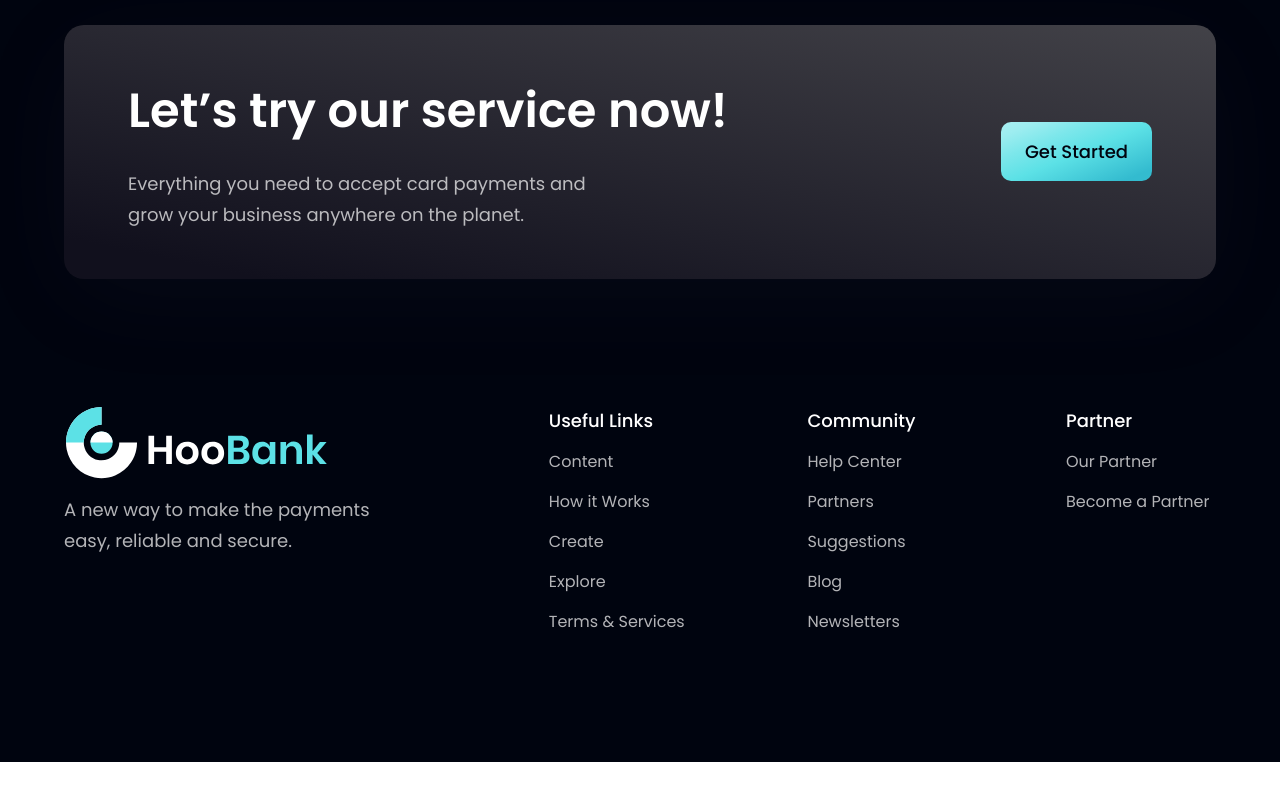
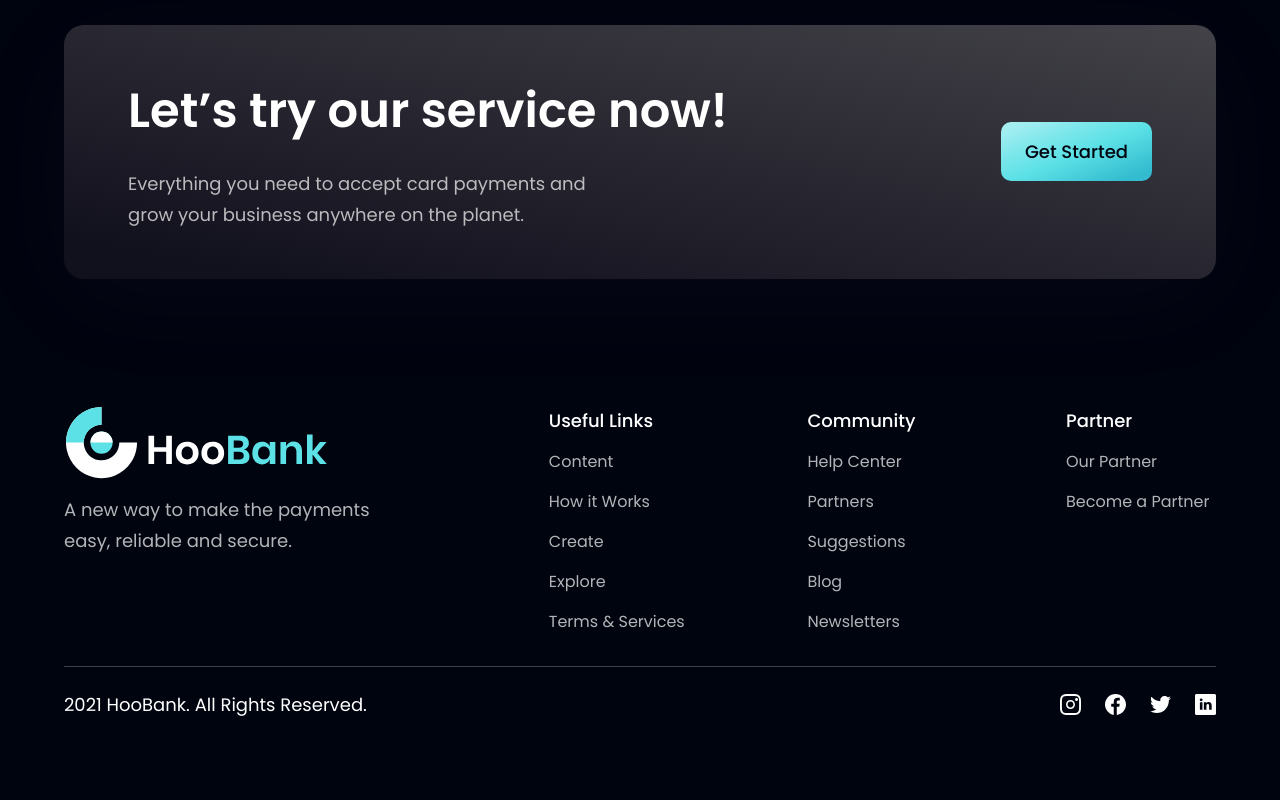
Before and after one commit to Vivek-Anil-Kalal/Bank-Payment-Form, a React (Vite) app in the folder bank_modern_app/: page / in a window 1280 px wide. Shown: the part 4123-4923 px from the top of the page. Before the commit the page ends 4885 px from the top, so only its background shows below. Built offline with nearby package versions, Linux system fonts and the light colour scheme.

Commit message:
Footer Completed

```diff
--- a/bank_modern_app/src/components/Footer.jsx
+++ b/bank_modern_app/src/components/Footer.jsx
@@ -17,12 +17,24 @@ const Footer = () => (
             </h4>
             <ul className="list-style-none mt-4">
               {
-                footerLink.links.map((link,index) => (
-                  <li key={link.name} className={`font-poppins font-normal text-[16px] leading-[24px] text-dimWhite hover:text-secondary cursor-pointer ${index !== footerLink.links.length-1 ? 'mb-4' : 'mb-0'}`}>{link.name}</li>
+                footerLink.links.map((link, index) => (
+                  <li key={link.name} className={`font-poppins font-normal text-[16px] leading-[24px] text-dimWhite hover:text-secondary cursor-pointer ${index !== footerLink.links.length - 1 ? 'mb-4' : 'mb-0'}`}>{link.name}</li>
                 ))
               }
             </ul>
           </div>
+        ))}
+      </div>
+    </div>
+    <div className="w-full flex justify-between items-center md:flex-row flex-col pt-6 border-t-[1px] border-t-[#3F3E45]">
+      <p className="font-poppins font-normal text-center text-[18px] leading-[27px] text-white">2021 HooBank. All Rights Reserved.</p>
+      <div className="flex flex-row md:mt-0 mt-6">
+        {socialMedia.map((social, index) => (
+          <img key={social.id}
+              src={social.icon}
+              alt={social.id}
+              className={`w-[21px] h-[21px] object-contain cursor-pointer ${index !== socialMedia.length-1 ? 'mr-6' : 'mr-0'}`}
+              />
         ))}
       </div>
     </div>
```
